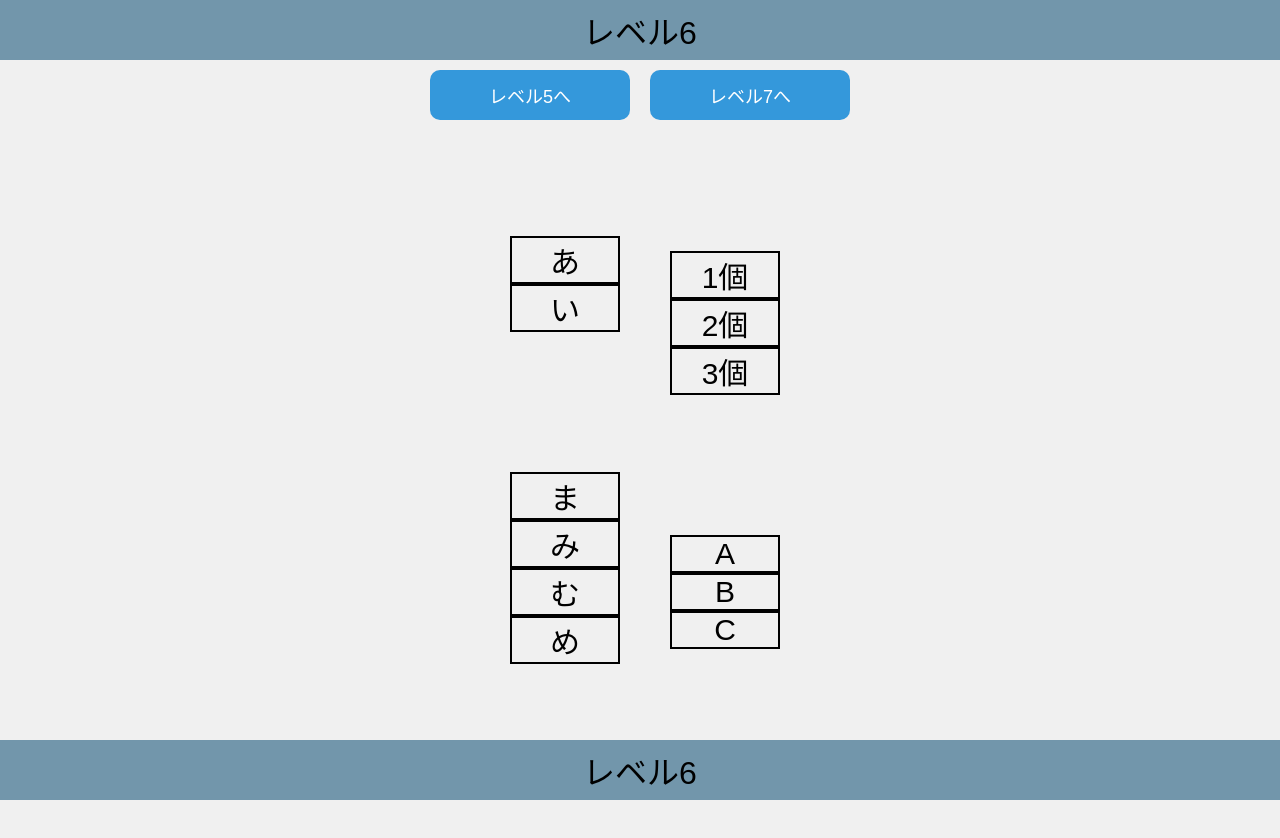
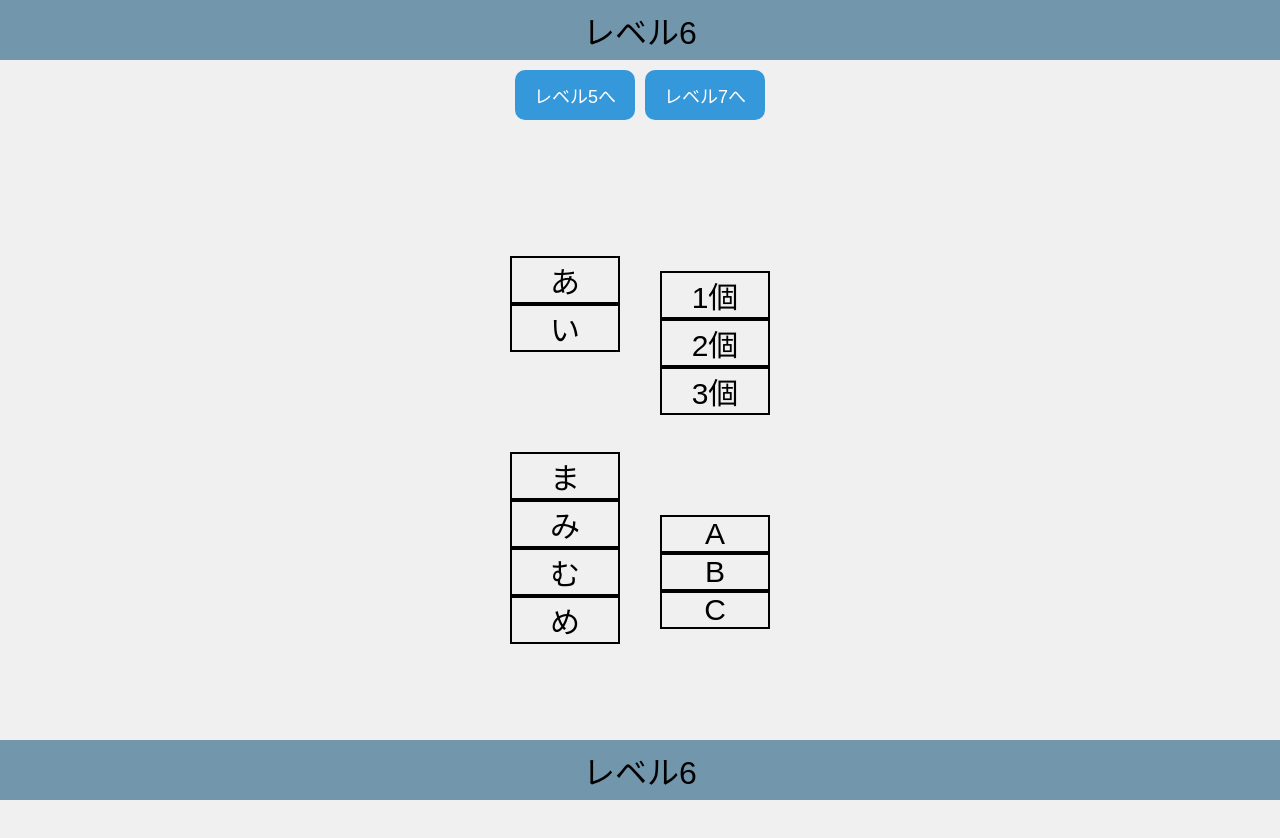
Before and after one commit to cucumber1117/practice, a React (Vite) app: page /level6 in a window 1280 px wide. Shown: the top 838 px of the page. Built offline with nearby package versions, Linux system fonts and the light colour scheme.

Commit message:
level6の画面のボタンが少し大きかったため横幅だけ少し小さくした(@fix6)で見れる。

```diff
--- a/src/pages/Level6/Level6.module.css
+++ b/src/pages/Level6/Level6.module.css
@@ -22,10 +22,10 @@
     left:50%;
     transform: translateX(-50%);
     z-index: 1000;
-    gap: 20px;
+    gap: 10px;
   }
   .Button {
-    width: 200px;
+    width: 120px;
     height: 50px;
     font-size: 18px;
     background-color: #3498db;
@@ -38,6 +38,6 @@
     display: flex;
     flex-direction: column;
     align-items: center;
-    padding-left: 10px;
-    gap: 40px;
+
+
   }
```
